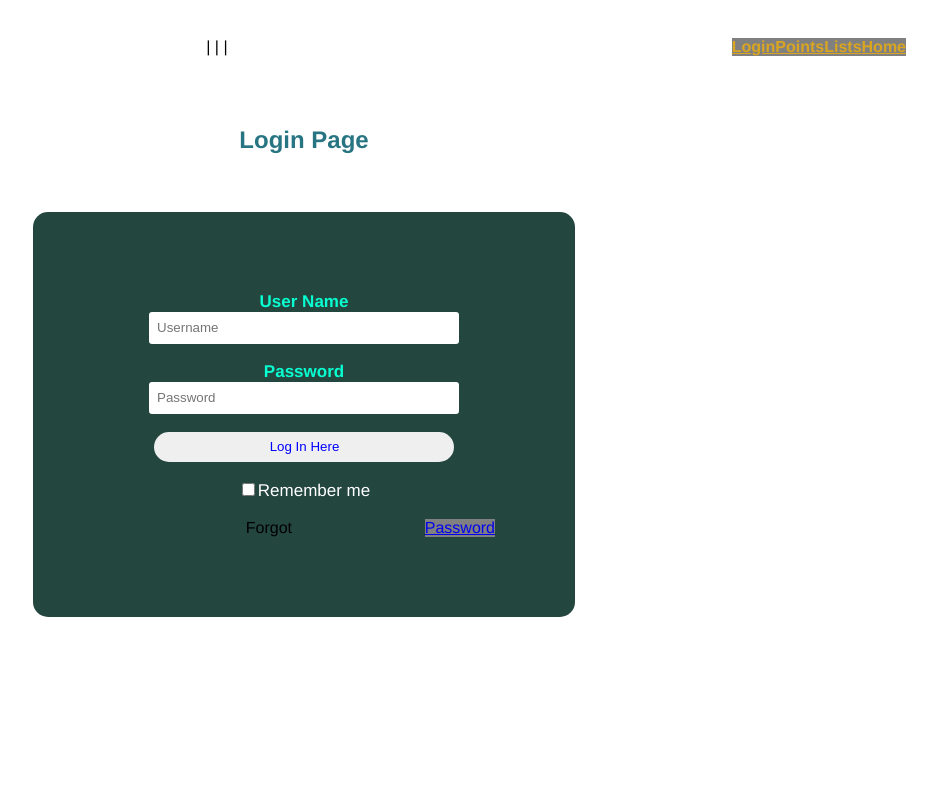
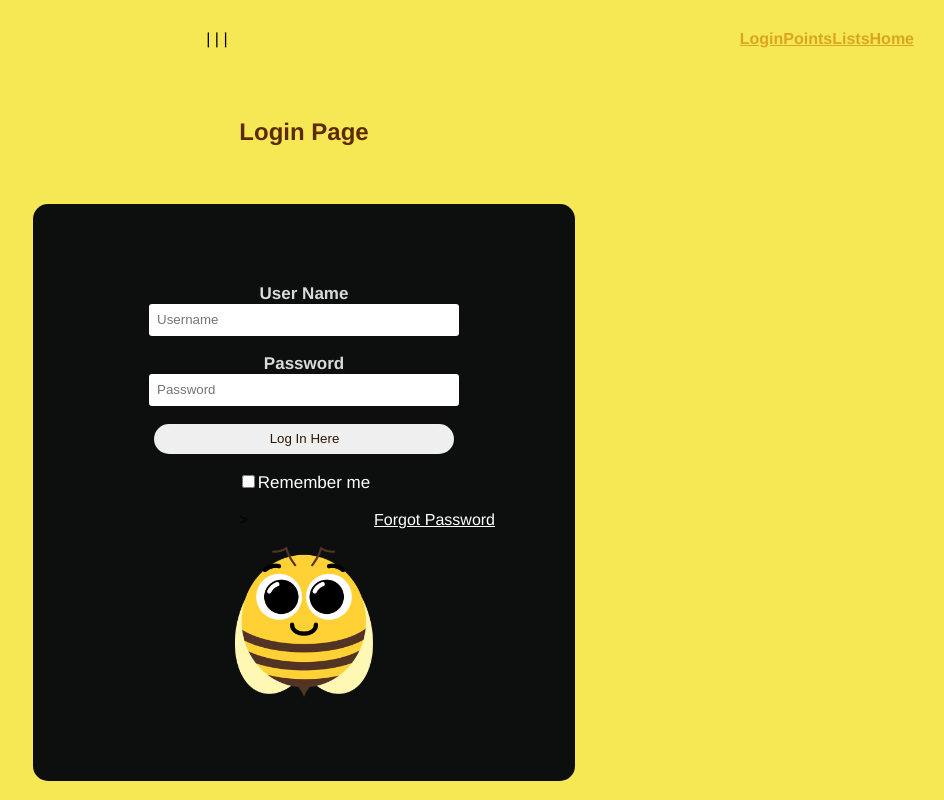
Before and after one commit to devclub-hackathon-2023/hackathon-2023, a Vue app in the folder frontend/: page /login in a window 1280 px wide. Shown: the whole page, without its empty margins (336-1280 px from the left). Built offline with nearby package versions, Linux system fonts and the light colour scheme.

Commit message:
fixed login page

```diff
--- a/frontend/src/views/LogIn.vue
+++ b/frontend/src/views/LogIn.vue
@@ -17,8 +17,12 @@
       <input type="checkbox" id="check">
       <span>Remember me</span>
       <br><br>
-        Forgot <a href="#">Password</a>
+      <a href="#">Forgot Password</a> >
+
+      <br><br>
+      <img src ="../../public/BeeSmiling.png" width="150" height="150">
   </form>
+
 </div>
 </template>
 
@@ -28,23 +32,30 @@ export default {
 }
 </script>
 <style>
+body
+{
+  margin: 0;
+  padding: 0;
+  background-color:#f3e015ba;
+  font-family: 'Arial';
+}
 .login{
       width: 382px;
       overflow: hidden;
       margin: auto;
       margin: 20 0 0 450px;
       padding: 80px;
-        background: #23463f;
+      background: #0c0f0e;
       border-radius: 15px ;
 
 }
 h2{
   text-align: center;
-    color: #277582;
+  color: #5d2901;
   padding: 20px;
 }
 label{
-    color: #08ffd1;
+  color: #d7dcdb;
   font-size: 17px;
 }
 #Uname{
@@ -68,7 +79,7 @@ label{
   border: none;
   border-radius: 17px;
   padding-left: 7px;
-    color: blue;
+  color: rgb(44, 24, 1);
 
 
 }
@@ -78,6 +89,7 @@ span{
 }
 a{
   float: right;
-    background-color: grey;
+  color: white;
+
 }
 </style>
```
Lines whose indentation alone changed are shown as unchanged.
